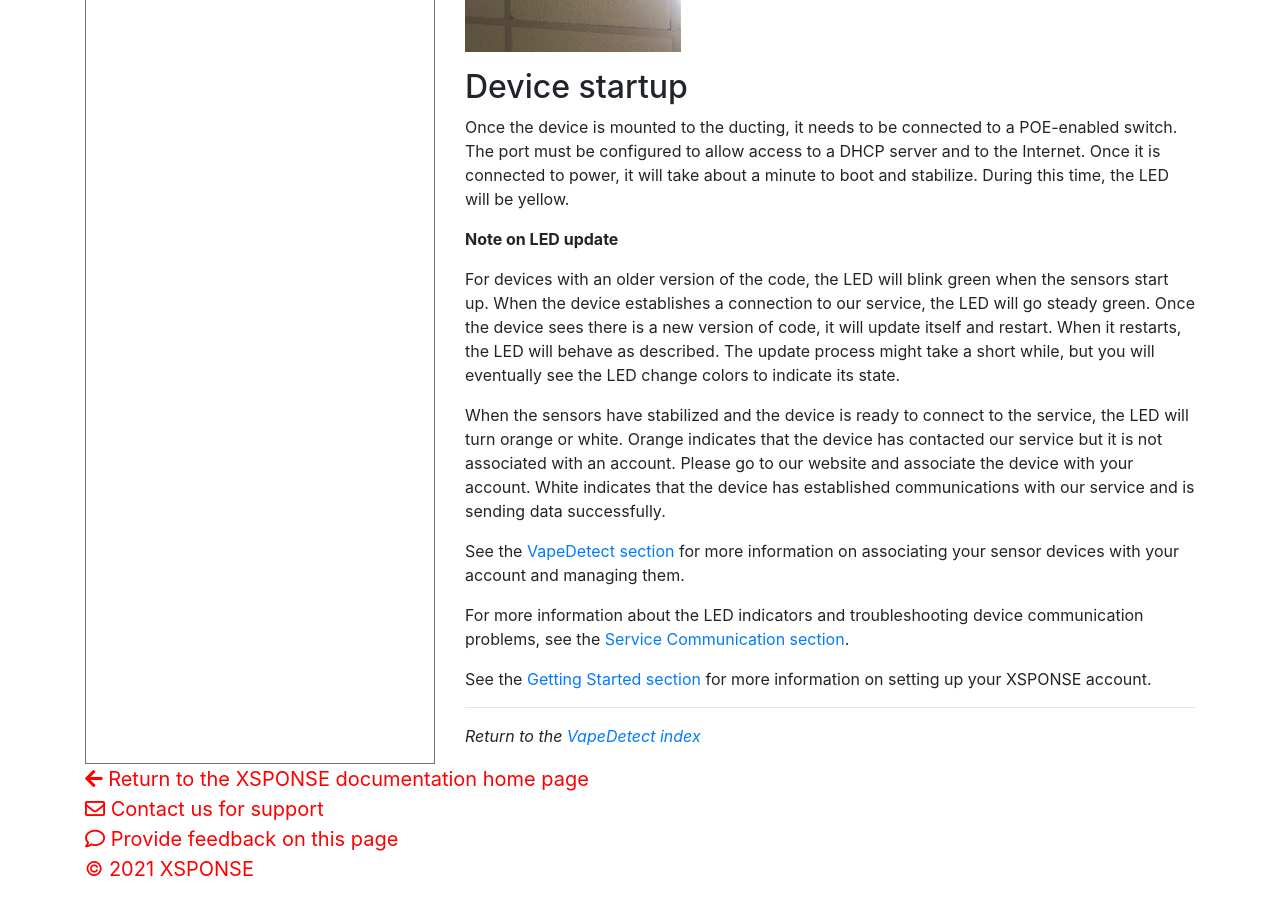
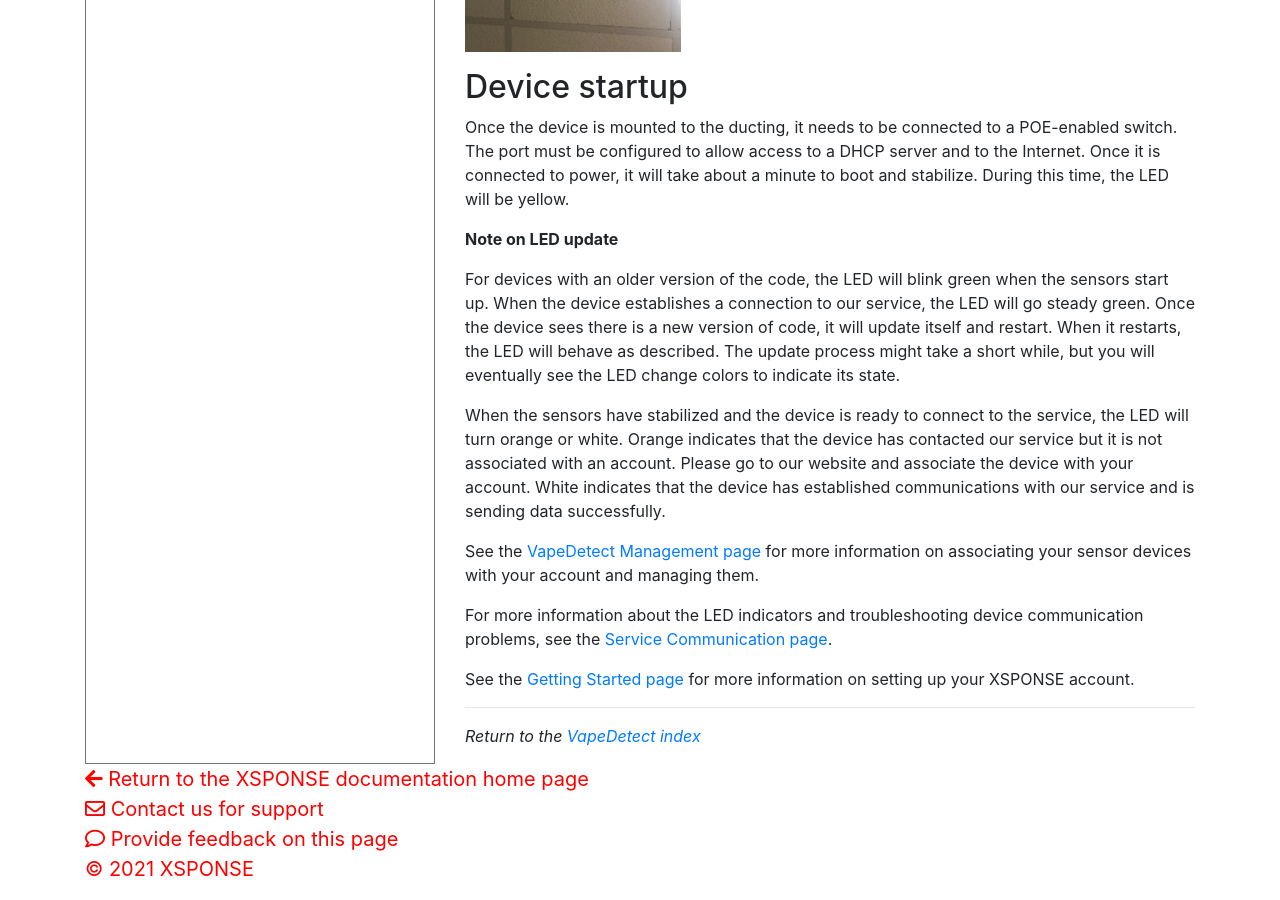
Before and after one commit to NrsSystems/docs, a Jekyll site: the page built from vape-detect/installation-process.md, in a window 1280 px wide and 900 px high, scrolled down 2343 px. Built offline with Jekyll 4.4.1, drawn with Linux system fonts in a browser that asks for light colours; our own code applies the rules of GitHub Pages for plain Markdown files.

Commit message:
Update installation-process.md
Replaced "page" with "pane" for all mentions of UI elements; for documentation references, replaced "section" with "page".

```diff
--- a/vape-detect/installation-process.md
+++ b/vape-detect/installation-process.md
@@ -47,11 +47,11 @@ Once the device is mounted to the ducting, it needs to be connected to a POE-ena
 
 When the sensors have stabilized and the device is ready to connect to the service, the LED will turn orange or white. Orange indicates that the device has contacted our service but it is not associated with an account. Please go to our website and associate the device with your account.  White indicates that the device has established communications with our service and is sending data successfully.
 
-See the [VapeDetect section](vapedetect-management.md) for more information on associating your sensor devices with your account and managing them.
+See the [VapeDetect Management page](vapedetect-management.md) for more information on associating your sensor devices with your account and managing them.
 
-For more information about the LED indicators and troubleshooting device communication problems, see the [Service Communication section](sensor-device-communication.md).
+For more information about the LED indicators and troubleshooting device communication problems, see the [Service Communication page](sensor-device-communication.md).
 
-See the [Getting Started section](../general-ops/account-setup.md) for more information on setting up your XSPONSE account.
+See the [Getting Started page](../general-ops/account-setup.md) for more information on setting up your XSPONSE account.
 
 ___
 *Return to the [VapeDetect index](index.md)*
```
